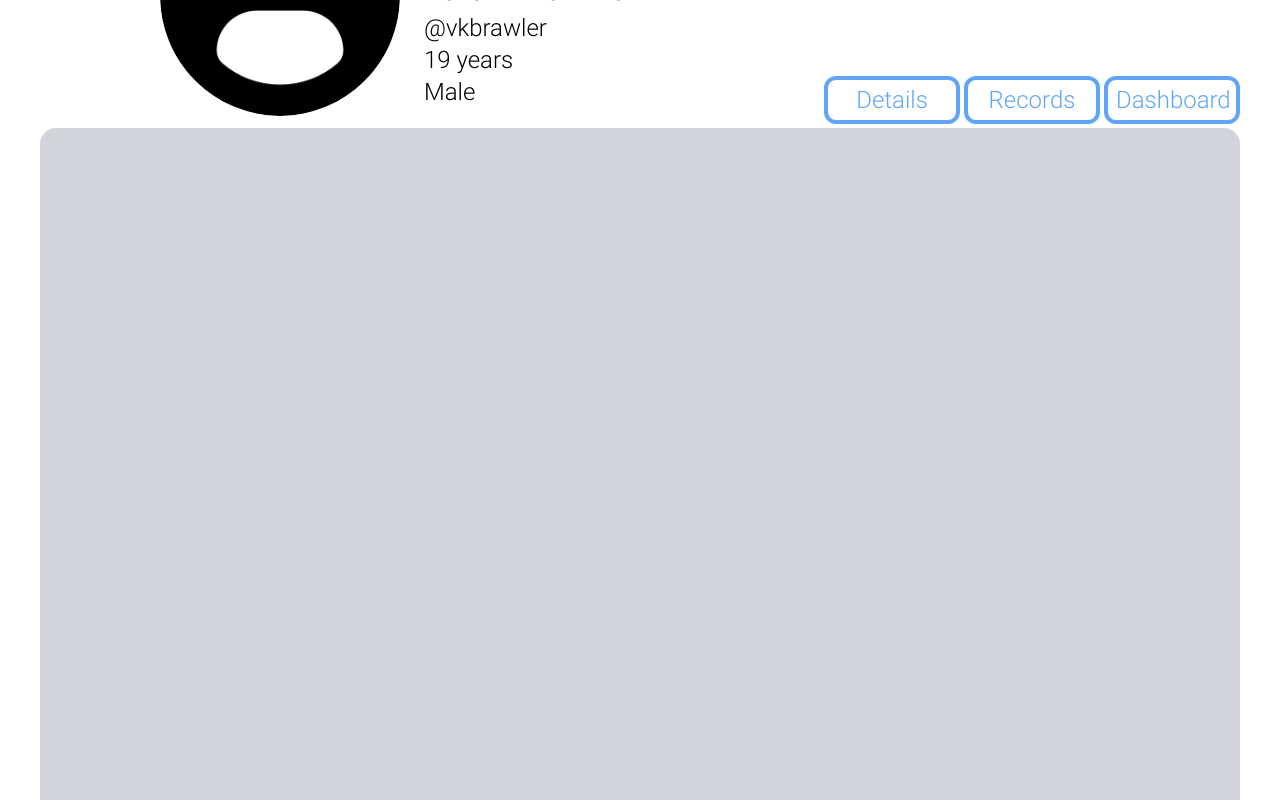
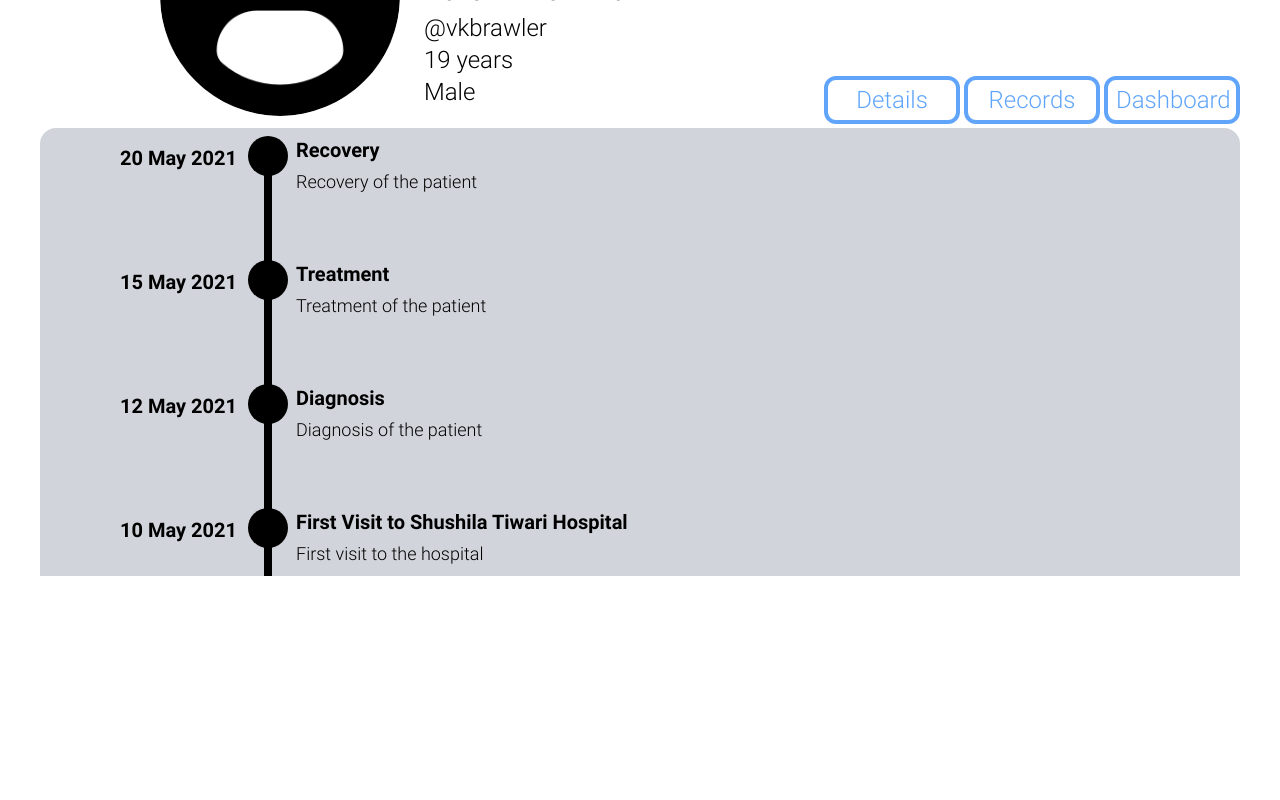
Before and after one commit to VKBRAWLER/nirog, a Next.js app: page /dashboard in a window 1280 px wide. Shown: the part 460-1260 px from the top of the page. After the commit the page ends 1088 px from the top, so only its background shows below. Built offline with nearby package versions, Linux system fonts and the light colour scheme.

Commit message:
dashboard and timelone added

```diff
--- a/app/dashboard/page.jsx
+++ b/app/dashboard/page.jsx
@@ -1,8 +1,9 @@
+import TimeLine from '@components/TimeLine';
 import React from 'react'
 
 const DashBoardPage = () => {
   return (
-    <main className='flex flex-col gap-1 lg:p-10'>
+    <main className='flex flex-col gap-1 lg:p-10 mb-3'>
       <section className='relative'>
         <div className='w-full h-40 lg:h-72 bg-[var(--TH01)] relative lg:rounded-3xl'>
         <img className='absolute left-1/2 lg:left-28 lg:translate-x-0 lg:translate-y-[10rem] transform -translate-x-1/2 bottom-0 translate-y-1/2 w-52 lg:w-64 bg-white rounded-full p-2' src="/images/profile-user.png" alt="" />
@@ -22,7 +23,7 @@ const DashBoardPage = () => {
           </div>
         </div>
       </section>
-      <section className='bg-gray-300 h-screen rounded-t-2xl'></section>
+      <TimeLine />
     </main>
   )
 }
--- /dev/null
+++ b/components/TimeLine.jsx
@@ -0,0 +1,46 @@
+import React from 'react'
+
+const TimeLine = () => {
+  const timeline = [
+    {
+      time: '20 May 2021',
+      title: 'Recovery',
+      description: 'Recovery of the patient'
+    },
+    {
+      time: '15 May 2021',
+      title: 'Treatment',
+      description: 'Treatment of the patient'
+    },
+    {
+      time: '12 May 2021',
+      title: 'Diagnosis',
+      description: 'Diagnosis of the patient'
+    },
+    {
+      time: '10 May 2021',
+      title: 'First Visit to Shushila Tiwari Hospital',
+      description: 'First visit to the hospital'
+    }
+  ]
+  return (
+    <section className='bg-gray-300 rounded-t-2xl p-2 relative'>
+      <div className='absolute bg-black left-6 lg:left-56 w-2 h-[95%] bottom-0'></div>
+      <ul className='flex flex-col justify-evenly gap-16 lg:pl-[12.5rem]'>
+        {timeline.map((item, index) => (
+          <li key={index} className='flex gap-2'>
+            <div className='bg-black w-10 h-10 rounded-full'></div>
+            <div className='flex flex-col gap-1'>
+              <p className='text-lg lg:text-xl font-robo-bold lg:absolute left-20 translate-y-2'>{item.time}</p>
+              <p className='text-xl font-robo-bold'>{item.title}</p>
+              <p className='text-lg'>{item.description}</p>
+            </div>
+          </li>
+        ))}
+
+      </ul>
+    </section>
+  )
+}
+
+export default TimeLine;
```
